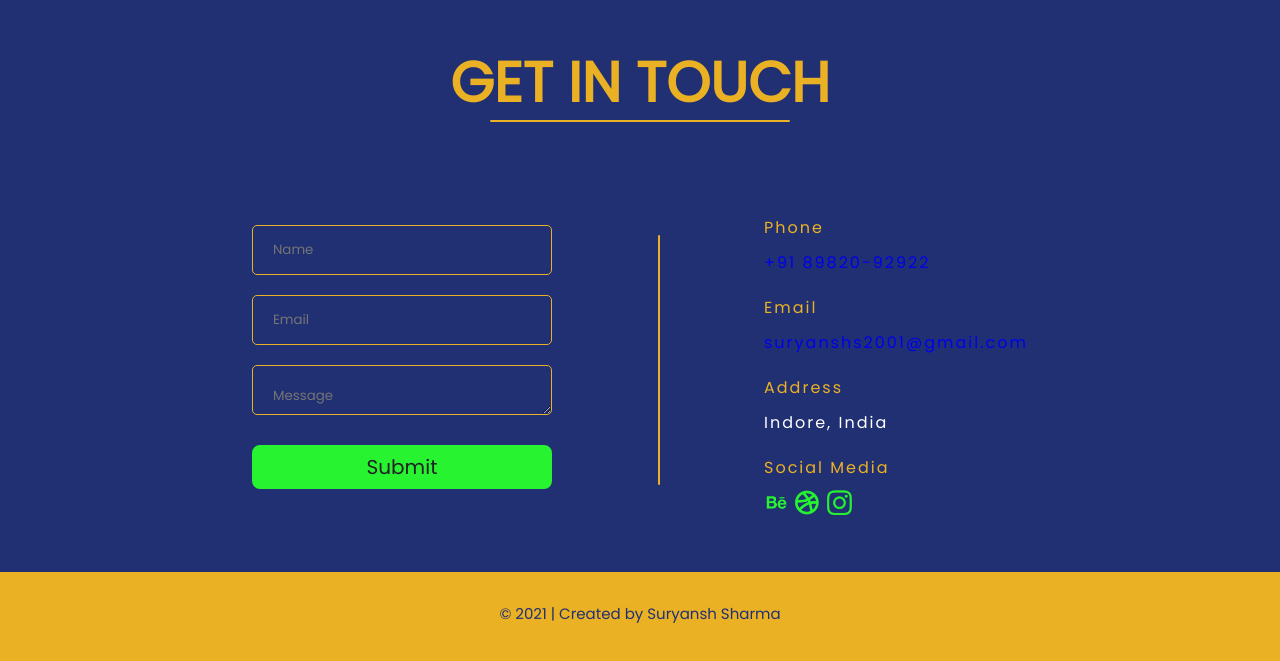
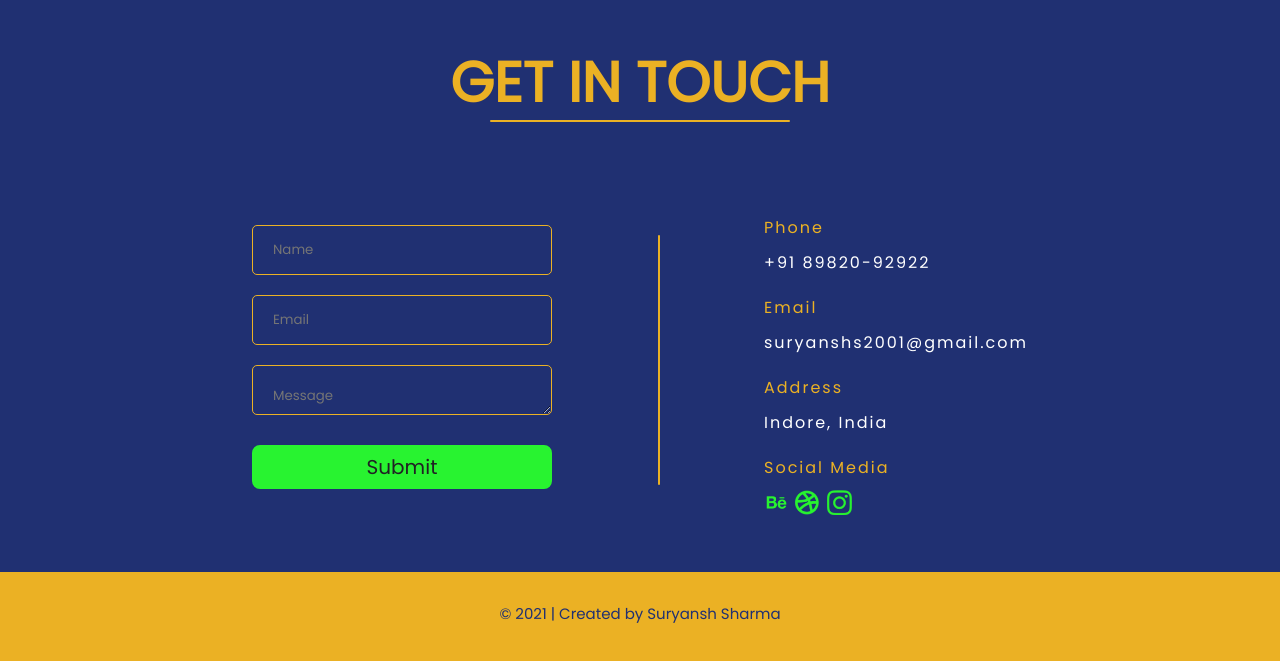
Before and after one commit to suryanshs09/Assignment-3, a plain HTML site: page myProtfolio/src/index.html in a window 1280 px wide. Shown: the part 2310-2971 px from the top of the page. Drawn offline with nearby package versions, Linux system fonts and the light colour scheme.

Commit message:
style updated in contact info

```diff
--- a/myProtfolio/src/index.html
+++ b/myProtfolio/src/index.html
@@ -145,12 +145,12 @@
           <div class="contact-info">
             <div class="item">
               <p class="contact-head" style="margin-top: 90px;">Phone</p>
-              <a href="tel:+91 89820 92922"><p>+91 89820-92922</p></a>
+              <a href="tel:+91 89820 92922" style="text-decoration:none; color:white"><p>+91 89820-92922</p></a>
             </div>
 
             <div class="item">
               <p class="contact-head">Email</p>
-              <a href="mailto:suryanshs2001@gmail.com"><p> suryanshs2001@gmail.com</p></a>
+              <a href="mailto:suryanshs2001@gmail.com" style="text-decoration:none; color:white"><p> suryanshs2001@gmail.com</p></a>
             </div>
 
             <div class="item">
```
